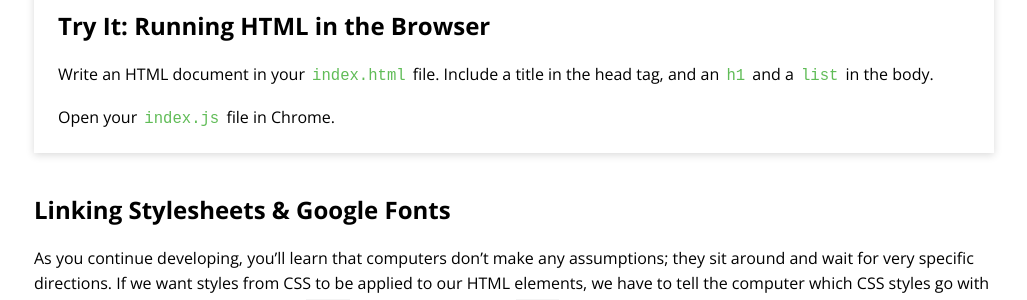
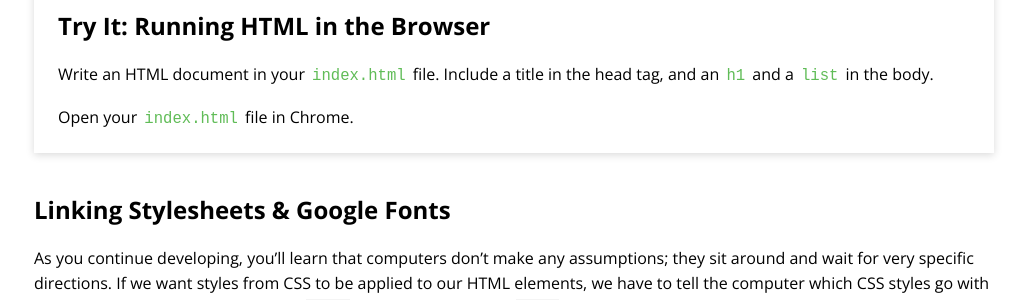
Before and after one commit to ameseee/kwk-curriculum-site, a Jekyll site: the page built from web-app/lessons/html-atom/index.md, in a window 1280 px wide and 900 px high, scrolled down 3884 px. Shown: the part 150-450 px from the top of the window, without its empty margins (126-1153 px from the left). Built offline with Jekyll 4.4.1, drawn with Linux system fonts in a browser that asks for light colours; nearby versions of some CDN libraries.

Commit message:
Fix typo for file to open in Try It

```diff
--- a/web-app/lessons/html-atom/index.md
+++ b/web-app/lessons/html-atom/index.md
@@ -79,7 +79,7 @@ There are a few steps we will need to take every time we get started on a projec
 <div class="try-it">
   <h2>Try It: Running HTML in the Browser</h2>
   <p>Write an HTML document in your <code class="try-it-code">index.html</code> file. Include a title in the head tag, and an <code class="try-it-code">h1</code> and a <code class="try-it-code">list</code> in the body.</p>
-  <p>Open your <code class="try-it-code">index.js</code> file in Chrome.</p>
+  <p>Open your <code class="try-it-code">index.html</code> file in Chrome.</p>
 </div>
 
 ## Linking Stylesheets & Google Fonts
```
